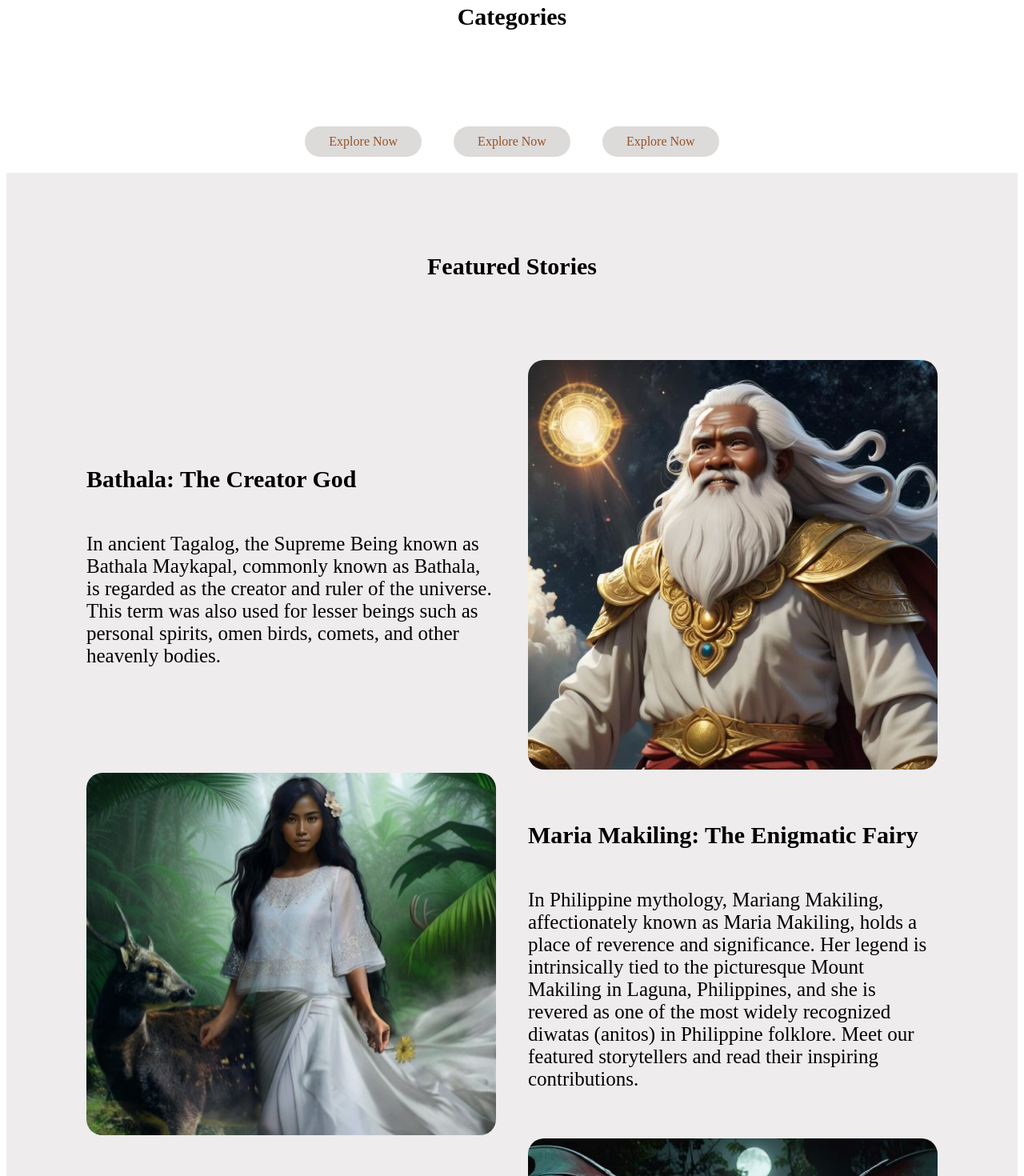
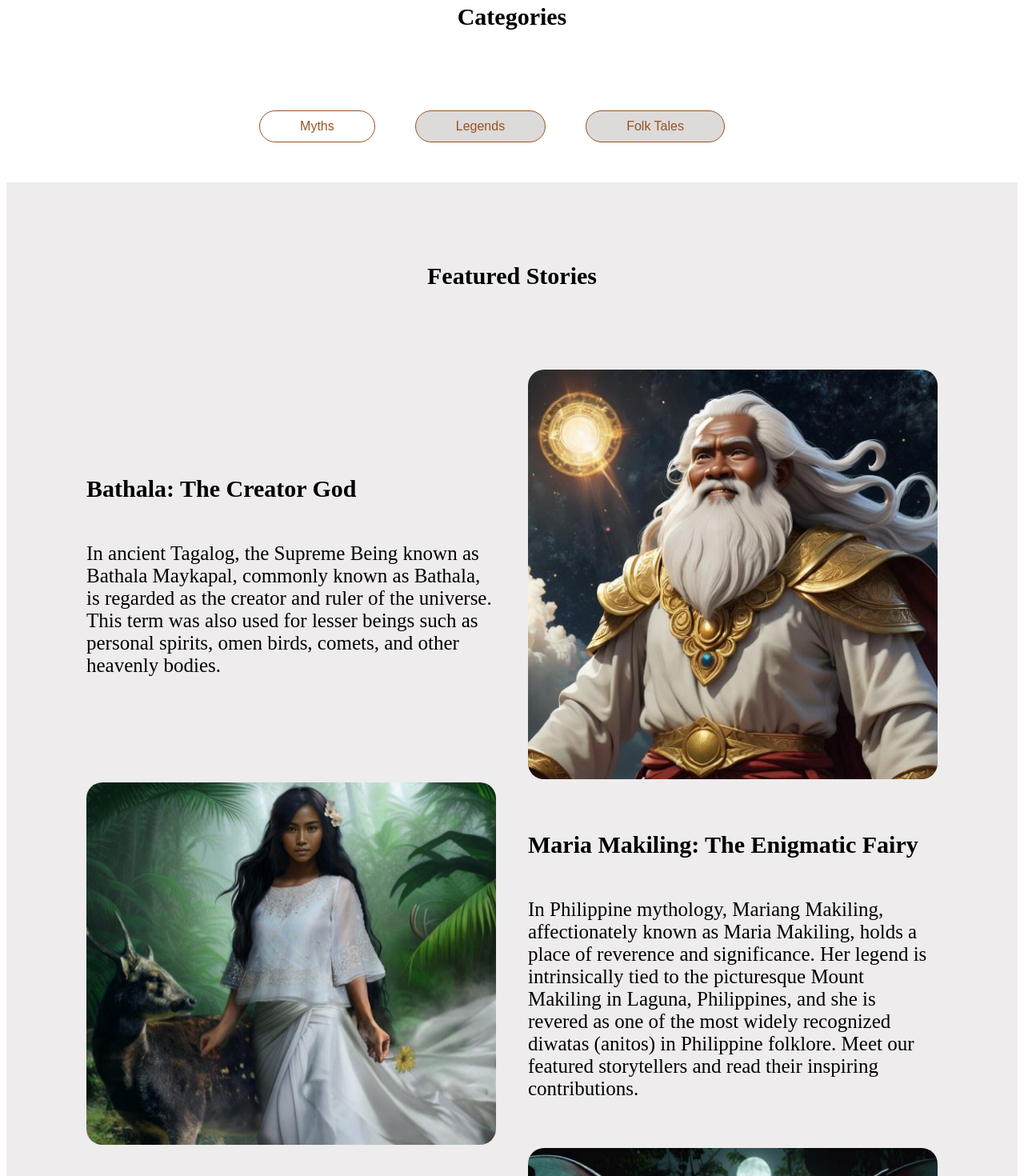
Before and after one commit to 3612kenken/MIT-webdev, a React (Vite) app: page / in a window 1280 px wide. Shown: the part 1100-2570 px from the top of the page at 80% size. Built offline with nearby package versions, Linux system fonts and the light colour scheme; a web font is replaced by a local one.

Commit message:
articles-css

```diff
--- /dev/null
+++ b/src/components/ArticleContents.css
@@ -0,0 +1,38 @@
+
+.flex-article {
+    display: flex;
+    flex-wrap: nowrap;
+    justify-content: center;
+    align-items: center;
+    background-color: rgb(238, 236, 236);
+}
+.flex-article div p{
+    text-align: left;
+}
+
+.flex-article-left-margin{
+    margin-left: 100px;
+    margin-right: 20px;
+  }
+  .flex-article-right-margin{
+    margin-right: 100px;
+    margin-left: 20px;
+  }
+.flex-article-center{
+    justify-content: center;
+    align-items: center;
+}
+.flex-article-center h2{
+    text-align: center;
+    font-size: 30px;
+    margin: 100px;
+  }
+.flex-article > div {
+    text-align: center;
+    width: 50%;
+}
+.flex-article div h2{
+    text-align: left;
+    font-size: 30px;
+    margin-bottom: 50px;
+}
--- a/src/components/ArticleContents.jsx
+++ b/src/components/ArticleContents.jsx
@@ -1,50 +1,36 @@
 import './style.css'
+import './ArticleContents.css'
 function ArticleContents(){
     return (
         <>
-  <div class="flex-article flex-contents-center">
-                <h2>Featured Stories</h2>
+        <div class="flex-article flex-article-center">
+            <h2>Featured Stories</h2>
+        </div>
+        <div class='flex-article'>
+            <div class="flex-article-left-margin">
+                <h2>Bathala: The Creator God</h2>
+                <p>In ancient Tagalog, the Supreme Being known as Bathala Maykapal, commonly known as Bathala, is regarded as the creator and ruler of the universe. This term was also used for lesser beings such as personal spirits, omen birds, comets, and other heavenly bodies.</p>
             </div>
-  <div class='flex-article'>
-
-        <div class="flex-contents-left-margin">
-                <h2>Bathala: The Creator God</h2>
-                <p>In ancient Tagalog, the Supreme Being known as Bathala Maykapal, commonly known as Bathala, is regarded as the creator and ruler of the universe. This term was also used for lesser beings such as personal spirits, omen birds, comets, and other heavenly bodies.
-</p>
+            <div class="flex-article-right-margin ">
+                <img class="rounded-img" src="./assets/images/Bathala.jpg" width={"100%"}/>
+            </div>
+        </div>
+        <div class='flex-article'>
+            <div class="flex-article-left-margin">
+                <img class="rounded-img" src="./assets/images/Mythlok-Maria-Makiling-art-1024x907.jpg" width={"100%"}/>
+            </div>
+            <div class="flex-article-right-margin ">
+            <h2>Maria Makiling: The Enigmatic Fairy</h2>
+                <p>In Philippine mythology, Mariang Makiling, affectionately known as Maria Makiling, holds a place of reverence and significance. Her legend is intrinsically tied to the picturesque Mount Makiling in Laguna, Philippines, and she is revered as one of the most widely recognized diwatas (anitos) in Philippine folklore. Meet our featured storytellers and read their inspiring contributions. </p>
+            </div>
+        </div>
+        <div class='flex-article'>
+            <div class="flex-article-left-margin">
+                <h2>Aswang: The Fearsome Shape-shifter</h2>
+                <p>In myth and legend, aswang are beings that exhibit similar grotesque traits to werewolves and vampires, featuring varied appearances with no consistent image. Often described based on word of mouth, aswang is a broad term encompassing malevolent spirits typically associated with nocturnal activities.</p>
             </div>
 
-            <div class="flex-contents-right-margin ">
-                <img class="rounded-img" src="./assets/images/Bathala.jpg" width={"100%"}/>
-
-            </div>
-
-        </div>
-
-        <div class='flex-article'>
-            <div class="flex-contents-left-margin">
-                <img class="rounded-img" src="./assets/images/Mythlok-Maria-Makiling-art-1024x907.jpg" width={"100%"}/>
-
-            </div>
-            <div class="flex-contents-right-margin ">
-            <h2>Maria Makiling: The Enigmatic Fairy</h2>
-                <p>In Philippine mythology, Mariang Makiling, affectionately known as Maria Makiling, holds a place of reverence and significance. Her legend is intrinsically tied to the picturesque Mount Makiling in Laguna, Philippines, and she is revered as one of the most widely recognized diwatas (anitos) in Philippine folklore.
-                Meet our featured storytellers and read their inspiring contributions. </p>
-
-            </div>
-
-        </div>
-        <div class='flex-article'>
-            <div class="flex-contents-left-margin">
-                <h2>Aswang: The Fearsome Shape-shifter</h2>
-                <p>In myth and legend, aswang are beings that exhibit
-similar grotesque traits to werewolves and
-vampires, featuring varied appearances with no
-consistent image. Often described based on word of
-mouth, aswang is a broad term encompassing
-malevolent spirits typically associated with nocturnal activities.</p>
-            </div>
-
-            <div class="flex-contents-right-margin ">
+            <div class="flex-article-right-margin ">
                 <img class="rounded-img" src="./assets/images/Mythlok-Aswang.jpg" width={"100%"}/>
 
             </div>
--- /dev/null
+++ b/src/components/HeaderContent.css
@@ -0,0 +1,42 @@
+.flex-contents {
+    display: flex;
+    flex-wrap: nowrap;
+    justify-content: center;
+    align-items: center;
+  }
+  .flex-contents div p{
+    text-align: left;
+  }
+  .flex-contents-center{
+    justify-content: center;
+    align-items: center;
+  }
+  .flex-contents-center-gray{
+    justify-content: center;
+    align-items: center;
+    margin-bottom: 50px;
+    background-color: rgb(238, 236, 236);
+  }
+  .flex-contents-center h2{
+    text-align: center;
+    font-size: 30px;
+    margin: 100px;
+  }
+  .flex-contents div h2{
+    text-align: left;
+    font-size: 30px;
+    margin-bottom: 50px;
+  }
+  .flex-contents > div {
+    text-align: center;
+    width: 50%;
+    margin-top: 100px;
+  }
+  .flex-contents-left-margin{
+    margin-left: 100px;
+    margin-right: 20px;
+  }
+  .flex-contents-right-margin{
+    margin-right: 100px;
+    margin-left: 20px;
+  }
--- a/src/components/HeaderContent.jsx
+++ b/src/components/HeaderContent.jsx
@@ -1,4 +1,5 @@
 import './style.css'
+import './HeaderContent.css'
 function HeaderContent(){
     return (
         <>
@@ -15,18 +16,13 @@ function HeaderContent(){
             </div>
 
         </div>
-
-
             <div class="flex-contents-center">
                 <h2>Categories</h2>
             </div>
-
-
           <div class='flex-contents'>
-
-            <button class="btn button-round btn-round">Explore Now</button>
-            <button class="btn button-round btn-round">Explore Now</button>
-            <button class="btn button-round btn-round">Explore Now</button>
+            <button class="button button-round btn-round-light">Myths</button>
+            <button class="button button-round btn-round">Legends</button>
+            <button class="button button-round btn-round">Folk Tales</button>
         </div>
         </>
 
--- /dev/null
+++ b/src/components/HeroSection.css
@@ -0,0 +1,28 @@
+
+.container-hero {
+    display: flex;
+    flex-wrap: wrap;
+    justify-content: center;
+    align-items: center;
+  }
+  .gradient-overlay{
+    width:1440px;
+    object-fit: contain;
+    background-image:linear-gradient(to bottom, rgba(0, 0, 0, 0.3), rgba(0, 0, 0, 1)),url("./assets/images/hero_bg.png");
+    min-height:650px;
+    background-position: center;
+    background-repeat: no-repeat;
+    background-size: cover;
+  }
+  .gradient-overlay h1{
+    text-align: center;
+
+    font-weight:bold;
+    font-size: 4em;
+    padding-top: 15%;
+    color: #965323;
+  }
+
+  .gradient-overlay p{
+    color: #C6BB83;
+  }
--- a/src/components/HeroSection.jsx
+++ b/src/components/HeroSection.jsx
@@ -1,13 +1,14 @@
 import './style.css'
+import './HeroSection.css'
 function HeroSection(){
     return (
         <>
 
             <div class='container-hero'>
-                <div class="gradient-overlay ">
+                <div class="gradient-overlay">
                     <h1>Unveil The Magic of Filipino Folklore</h1>
                     <p>Discover captivating myths and legends from the heart of the Philippines</p>
-                    <div class="center"> <button class="btn button">Explore Now</button></div>
+                    <div class="center"> <button class="btn-main button">Explore Now</button></div>
 
                 </div>
 
--- a/src/components/style.css
+++ b/src/components/style.css
@@ -13,41 +13,14 @@
   src: url('./assets/fonts/Open_Sans/OpenSans-VariableFont_wdth,wght.ttf') format('truetype');
   font-weight: normal;
 }
-.container-hero {
-  display: flex;
-  flex-wrap: wrap;
-  justify-content: center;
-  align-items: center;
-}
-.gradient-overlay{
-  width:1440px;
-  object-fit: contain;
-  background-image:linear-gradient(to bottom, rgba(0, 0, 0, 0.3), rgba(0, 0, 0, 1)),url("./assets/images/hero_bg.png");
-  min-height:650px;
-  background-position: center;
-  background-repeat: no-repeat;
-  background-size: cover;
-}
-.gradient-overlay h1{
-  text-align: center;
 
-  font-weight:bold;
-  font-size: 4em;
-  padding-top: 15%;
-  color: #965323;
-}
 
-.gradient-overlay p{
-  color: #C6BB83;
-}
 .button {
-
-  padding: 10px;
+  margin: 0px 50px 50px 0px;
   text-decoration: none;
   font-size: 20px;
-
 }
-.btn{
+.btn-main{
   font-family: 'Josefin Sans';
   background-color: #965323;
   border: none;
@@ -57,127 +30,58 @@
   margin: 20px;
 }
 .button-round {
-
-  padding-left: 30px;
-  padding-right: 30px;
+  padding-left: 50px;
+  padding-right: 50px;
   padding-top: 10px;
   padding-bottom: 10px;
   font-size: 16px;
-
 }
 .btn-round {
   background-color: rgb(221, 218, 218);
   color: #965323;
+
+  border: 1px solid #965323;
   border-radius: 20px;
 }
-
-.btn-round:hover {
+.btn-round-light {
   background-color: #ffffff;
+  color: #965323;
+  border: 1px solid #965323;
+  border-radius: 20px;
+}
+.btn-round-light:hover {
+  background-color: #edf7b8;
   color: #965323;
   border: 1px solid #965323;
 }
 
+.btn-round:hover {
+  background-color: #edf7b8;
+  color: #965323;
+  border: 1px solid #965323;
+}
 .center {
   display: flex;
   justify-content: center;
   align-items: center;
 }
-
 p{
   font-size: 25px;
   text-align: center;
 }
-.flex-article {
-  display: flex;
-  flex-wrap: nowrap;
-  justify-content: center;
-  align-items: center;
-  background-color: rgb(238, 236, 236);
-}
-
-.flex-article div p{
-  text-align: left;
-}
-
-.flex-article-center{
-  justify-content: center;
-  align-items: center;
-  margin-bottom: 50px;
-}
-.flex-article > div {
-  text-align: center;
-  width: 50%;
-
-}
 h2, p{
   font-family: 'Josefin Sans';
 }
-.flex-article div h2{
-  text-align: left;
-  font-size: 30px;
-  margin-bottom: 50px;
-}
-
 .gray-color{
   background-color: rgb(238, 236, 236);
 }
-  .flex-contents {
-    display: flex;
-    flex-wrap: nowrap;
-    justify-content: center;
-    align-items: center;
-  }
-
-  .flex-contents div p{
-    text-align: left;
-  }
-
-  .flex-contents-center{
-    justify-content: center;
-    align-items: center;
-  }
-  .flex-contents-center-gray{
-    justify-content: center;
-    align-items: center;
-    margin-bottom: 50px;
-    background-color: rgb(238, 236, 236);
-  }
-  .flex-contents-center h2{
-    text-align: center;
-    font-size: 30px;
-    margin: 100px;
-  }
-  .flex-contents div h2{
-    text-align: left;
-    font-size: 30px;
-    margin-bottom: 50px;
-  }
-
-  .flex-contents > div {
-    text-align: center;
-    width: 50%;
-    margin-top: 100px;
-  }
-  .flex-contents-left-margin{
-    margin-left: 100px;
-    margin-right: 20px;
-  }
-  .flex-contents-right-margin{
-    margin-right: 100px;
-    margin-left: 20px;
-  }
-  .rounded-img{
-    border-radius: 20px;
-  }
-
-  .middle-text{
+.rounded-img{
+  border-radius: 20px;
+}
+.middle-text{
   padding:30px;
   line-height:20px;
-  }
-
-
-
-
+}
   .image-right{
       background-image:url("https://cdn.pixabay.com/photo/2023/02/07/17/49/supercar-7774683_640.jpg");
       background-repeat: no-repeat;
```
